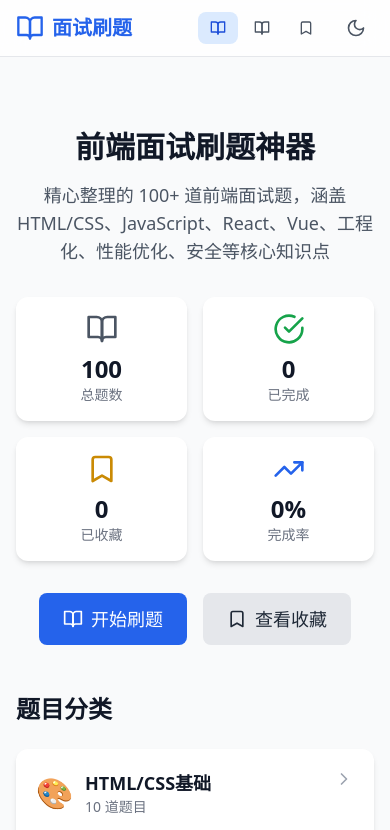
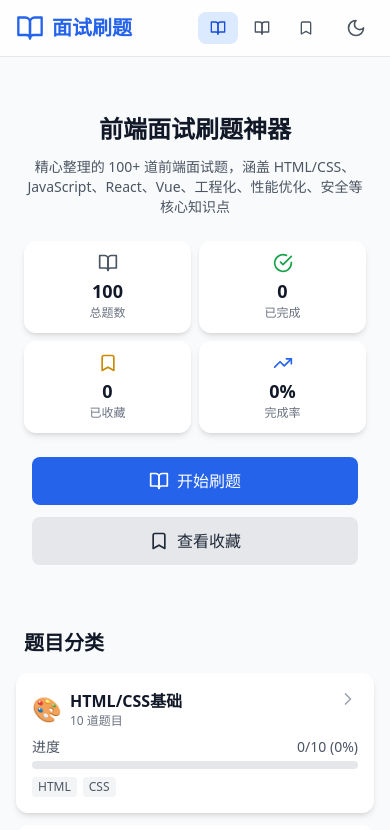
Before and after one commit to wenbiyou/interview-practice, a React (Vite) app: page /practice/1 in a window 390 px wide. Shown: the top 830 px of the page. Built offline with nearby package versions, Linux system fonts and the light colour scheme.

Commit message:
style: 优化移动端首页间距和布局

```diff
--- a/src/components/CategoryCard.jsx
+++ b/src/components/CategoryCard.jsx
@@ -13,21 +13,21 @@ function CategoryCard({ category }) {
   return (
     <Link
       to={`/practice/${category.id}`}
-      className="card p-5 hover:shadow-lg transition-shadow group"
+      className="card p-4 sm:p-5 hover:shadow-lg transition-shadow group"
     >
-      <div className="flex items-start justify-between mb-3">
-        <div className="flex items-center gap-3">
-          <span className="text-3xl">{category.icon}</span>
-          <div>
-            <h3 className="font-bold text-lg text-gray-900 dark:text-white group-hover:text-primary-600 transition-colors">
+      <div className="flex items-start justify-between mb-2 sm:mb-3">
+        <div className="flex items-center gap-2 sm:gap-3 min-w-0">
+          <span className="text-2xl sm:text-3xl flex-shrink-0">{category.icon}</span>
+          <div className="min-w-0">
+            <h3 className="font-bold text-base sm:text-lg text-gray-900 dark:text-white group-hover:text-primary-600 transition-colors truncate">
               {category.name}
             </h3>
-            <p className="text-sm text-gray-500 dark:text-gray-400">
+            <p className="text-xs sm:text-sm text-gray-500 dark:text-gray-400">
               {category.questions.length} 道题目
             </p>
           </div>
         </div>
-        <ChevronRight className="w-5 h-5 text-gray-400 group-hover:text-primary-600 group-hover:translate-x-1 transition-all" />
+        <ChevronRight className="w-5 h-5 text-gray-400 group-hover:text-primary-600 group-hover:translate-x-1 transition-all flex-shrink-0 ml-2" />
       </div>
 
       <ProgressBar
@@ -35,11 +35,11 @@ function CategoryCard({ category }) {
         total={category.questions.length}
       />
 
-      <div className="mt-3 flex flex-wrap gap-2">
+      <div className="mt-2 sm:mt-3 flex flex-wrap gap-1.5 sm:gap-2">
         {category.tags?.map(tag => (
           <span
             key={tag}
-            className="px-2 py-1 text-xs bg-gray-100 dark:bg-gray-700 text-gray-600 dark:text-gray-300 rounded"
+            className="px-1.5 py-0.5 sm:px-2 sm:py-1 text-xs bg-gray-100 dark:bg-gray-700 text-gray-600 dark:text-gray-300 rounded"
           >
             {tag}
           </span>
--- a/src/pages/Home.jsx
+++ b/src/pages/Home.jsx
@@ -5,8 +5,6 @@ import {
   CheckCircle,
   Bookmark,
   TrendingUp,
-  Github,
-  ExternalLink,
 } from "lucide-react";
 import CategoryCard from "../components/CategoryCard";
 import { useProgressStore } from "../stores/progressStore";
@@ -27,19 +25,19 @@ function Home() {
   );
 
   return (
-    <div className="animate-fade-in">
+    <div className="animate-fade-in -mx-4 px-4 sm:mx-0 sm:px-0">
       {/* Hero Section */}
-      <section className="text-center py-12 md:py-16">
-        <h1 className="text-3xl md:text-5xl font-bold text-gray-900 dark:text-white mb-4">
+      <section className="text-center py-8 md:py-16">
+        <h1 className="text-2xl sm:text-3xl md:text-5xl font-bold text-gray-900 dark:text-white mb-3 md:mb-4">
           前端面试刷题神器
         </h1>
-        <p className="text-lg text-gray-600 dark:text-gray-300 mb-8 max-w-2xl mx-auto">
+        <p className="text-sm sm:text-lg text-gray-600 dark:text-gray-300 mb-6 md:mb-8 max-w-2xl mx-auto px-2">
           精心整理的 100+ 道前端面试题，涵盖
           HTML/CSS、JavaScript、React、Vue、工程化、性能优化、安全等核心知识点
         </p>
 
-        {/* Stats */}
-        <div className="grid grid-cols-2 md:grid-cols-4 gap-4 max-w-3xl mx-auto mb-8">
+        {/* Stats - 移动端2列，桌面端4列 */}
+        <div className="grid grid-cols-2 sm:grid-cols-4 gap-2 sm:gap-4 max-w-3xl mx-auto mb-6 sm:mb-8 px-2 sm:px-0">
           <StatCard icon={BookOpen} label="总题数" value={totalQuestions} />
           <StatCard
             icon={CheckCircle}
@@ -61,18 +59,18 @@ function Home() {
           />
         </div>
 
-        {/* Quick Actions */}
-        <div className="flex flex-wrap justify-center gap-4">
+        {/* Quick Actions - 移动端垂直排列 */}
+        <div className="flex flex-col sm:flex-row justify-center gap-3 px-4 sm:px-0">
           <Link
             to={`/practice`}
-            className="btn-primary flex items-center gap-2 text-lg px-6 py-3"
+            className="btn-primary flex items-center justify-center gap-2 text-base sm:text-lg px-6 py-3"
           >
             <BookOpen className="w-5 h-5" />
             开始刷题
           </Link>
           <Link
             to={`/review`}
-            className="btn-secondary flex items-center gap-2 text-lg px-6 py-3"
+            className="btn-secondary flex items-center justify-center gap-2 text-base sm:text-lg px-6 py-3"
           >
             <Bookmark className="w-5 h-5" />
             查看收藏
@@ -81,11 +79,11 @@ function Home() {
       </section>
 
       {/* Categories */}
-      <section>
-        <h2 className="text-2xl font-bold text-gray-900 dark:text-white mb-6">
+      <section className="mt-8 md:mt-12">
+        <h2 className="text-xl sm:text-2xl font-bold text-gray-900 dark:text-white mb-4 md:mb-6 px-2 sm:px-0">
           题目分类
         </h2>
-        <div className="grid grid-cols-1 md:grid-cols-2 gap-4">
+        <div className="grid grid-cols-1 sm:grid-cols-2 gap-3 sm:gap-4">
           {categories.map((category) => (
             <CategoryCard key={category.id} category={category} />
           ))}
@@ -93,33 +91,33 @@ function Home() {
       </section>
 
       {/* Features */}
-      <section className="mt-16 py-12 border-t border-gray-200 dark:border-gray-700">
-        <h2 className="text-2xl font-bold text-gray-900 dark:text-white mb-8 text-center">
+      <section className="mt-10 sm:mt-16 py-8 sm:py-12 border-t border-gray-200 dark:border-gray-700">
+        <h2 className="text-xl sm:text-2xl font-bold text-gray-900 dark:text-white mb-6 sm:mb-8 text-center">
           功能特点
         </h2>
-        <div className="grid grid-cols-1 md:grid-cols-3 gap-6">
+        <div className="grid grid-cols-2 sm:grid-cols-3 gap-3 sm:gap-6 px-2 sm:px-0">
           <FeatureCard
-            title="📱 多端适配"
+            title="多端适配"
             description="完美适配 PC 和移动端，随时随地刷题学习"
           />
           <FeatureCard
-            title="💾 本地存储"
+            title="本地存储"
             description="自动保存学习进度，刷新不丢失"
           />
           <FeatureCard
-            title="⭐ 收藏笔记"
+            title="收藏笔记"
             description="收藏重点题目，添加个人笔记"
           />
           <FeatureCard
-            title="🎯 分类练习"
+            title="分类练习"
             description="按知识点分类，针对性突破"
           />
           <FeatureCard
-            title="🌙 暗黑模式"
+            title="暗黑模式"
             description="支持亮色/暗色主题，保护眼睛"
           />
           <FeatureCard
-            title="🆓 开源免费"
+            title="开源免费"
             description="开源项目，永久免费使用"
           />
         </div>
@@ -130,23 +128,23 @@ function Home() {
 
 function StatCard({ icon: Icon, label, value, color = "text-gray-600" }) {
   return (
-    <div className="card p-4 text-center">
-      <Icon className={`w-8 h-8 mx-auto mb-2 ${color}`} />
-      <div className="text-2xl font-bold text-gray-900 dark:text-white">
+    <div className="card p-3 sm:p-4 text-center">
+      <Icon className={`w-5 h-5 sm:w-8 sm:h-8 mx-auto mb-1 sm:mb-2 ${color}`} />
+      <div className="text-lg sm:text-2xl font-bold text-gray-900 dark:text-white">
         {value}
       </div>
-      <div className="text-sm text-gray-500 dark:text-gray-400">{label}</div>
+      <div className="text-xs sm:text-sm text-gray-500 dark:text-gray-400">{label}</div>
     </div>
   );
 }
 
 function FeatureCard({ title, description }) {
   return (
-    <div className="card p-6">
-      <h3 className="text-lg font-bold text-gray-900 dark:text-white mb-2">
+    <div className="card p-4 sm:p-6">
+      <h3 className="text-sm sm:text-lg font-bold text-gray-900 dark:text-white mb-1 sm:mb-2">
         {title}
       </h3>
-      <p className="text-gray-600 dark:text-gray-300">{description}</p>
+      <p className="text-xs sm:text-sm text-gray-600 dark:text-gray-300">{description}</p>
     </div>
   );
 }
```
